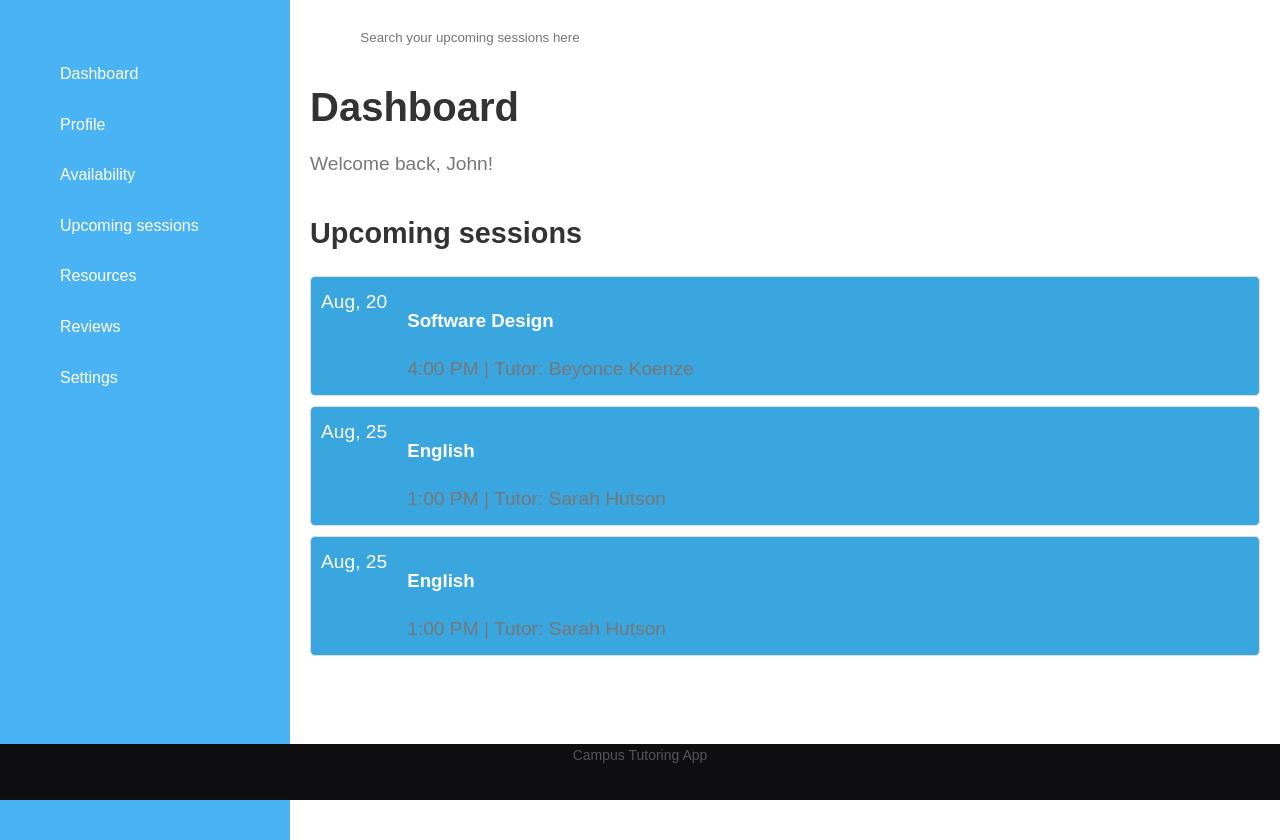
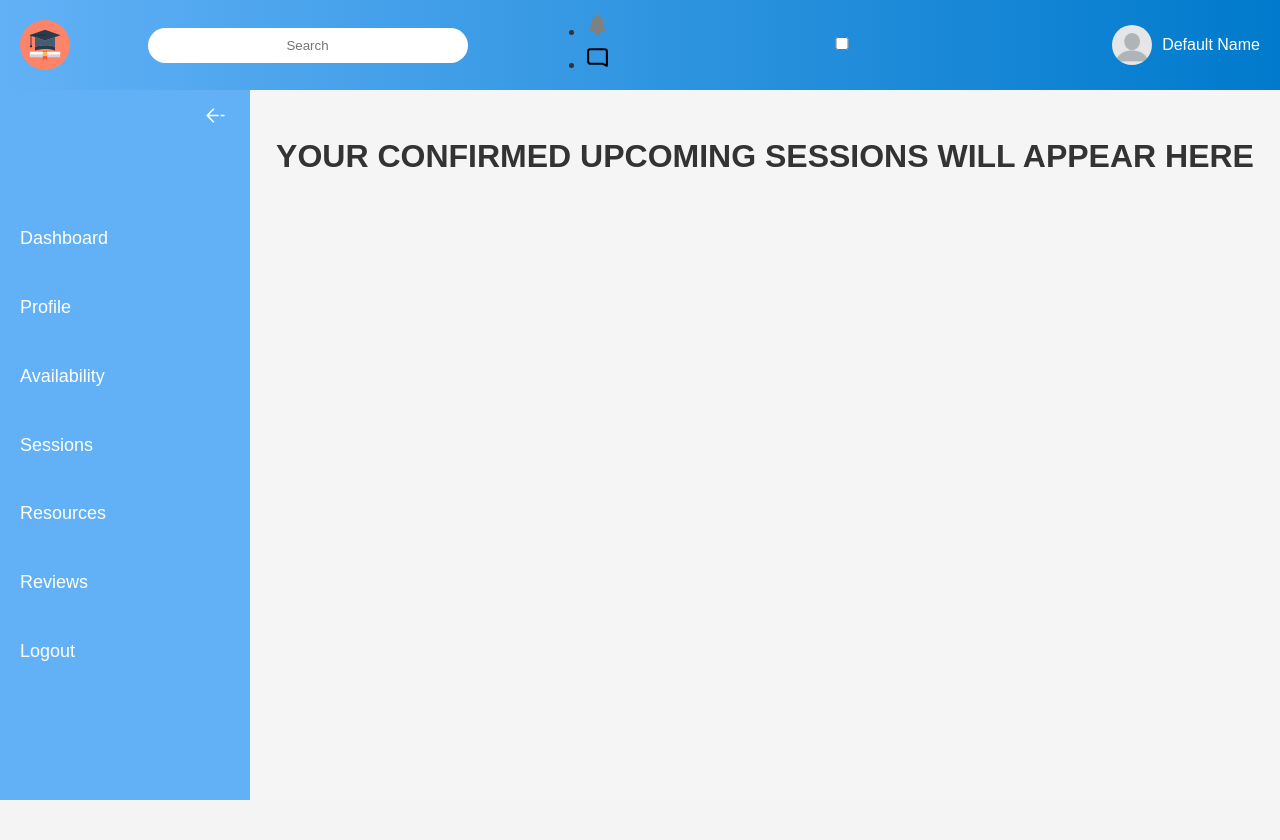
Before and after one commit to SDP-Team-6-WITS/Code_for_Team, a website: page views/tutor_dashboard.html in a window 1280 px wide. After the commit the page ends 800 px from the top, so only its background shows below. Drawn offline with Linux system fonts and the light colour scheme.

Commit message:
Changes to the tutor's dashboard view

```diff
--- a/styles.css
+++ b/styles.css
@@ -14,7 +14,6 @@ body {
     height: 100vh;
     overflow: hidden;
     transition: background-color 0.3s, color 0.3s;
-
 }
 
 body {
--- a/views/style.css
+++ b/views/style.css
@@ -10,6 +10,25 @@ body {
     display: flex;
     flex-direction: column;
     transition: background-color 0.3s color
+}
+
+.account-link {
+    display: flex;
+    flex-direction: row;
+    align-items: center;
+}
+
+.account-link img {
+    width: 40px;
+    border-radius: 50%;
+    margin-right: 10px;
+}
+
+.account-link a {
+    text-decoration: none;
+    display: flex;
+    align-items: center;
+    color: white;
 }
 
 .container {
@@ -57,6 +76,8 @@ body {
     border-radius: 8px;
     margin-bottom: 20px;
     box-shadow: 0 2px 5px rgba(0, 0, 0, 0.1);
+    border: 2px solid #39a6e0; /* Clearer border around the review card */
+    transition: transform 0.2s, box-shadow 0.2s;
 }
 
 .review-card:hover{
@@ -65,6 +86,13 @@ body {
 
 .review-card h2 {
     margin: 0 0 10px;
+    color: #333;
+}
+
+.rating-card:hover {
+    transform: scale(1.05); /* Slight zoom-in effect on hover */
+    box-shadow: 0 4px 10px rgba(0, 0, 0, 0.2); /* More prominent shadow on hover */
+    border-color: #0f0f11; /* Change border color on hover */
 }
 
 .stars {
@@ -88,73 +116,102 @@ p {
     color: #555;
 }
 
-.settings {
-    margin-top: 20px;
+.sidebar {
+    width: 250px;
+    height: calc(100vh - 90px);
+    background-color: #62b1f6;
+    position: fixed;
+    top: 90px;
+    transition: width 0.3s;
+    overflow: hidden;
+    display: flex;
+    flex-direction: column;
+    align-items: center;
+    padding-top: 20px;
+    z-index: 2;
+    box-sizing: border-box;
+    transition: background-color 0.3s;
 }
 
-.theme-switcher {
-    margin-top: 20px;
+.sidebar.collapsed {
+    width: 60px;
 }
 
-.theme-switcher label {
-    font-size: 16px;
-    margin-right: 10px;
+.sidebar ul {
+    list-style-type: none;
+    padding: 0;
+    width: 100%;
+    margin: 0;
+    flex-grow: 1;
+    display: flex;
+    flex-direction: column;
+    justify-content: center;
 }
 
-.theme-switcher select {
-    font-size: 16px;
-    padding: 5px;
+.sidebar ul li {
+    width: 100%;
+    text-align: left;
+    margin-bottom: 20px;
 }
 
-body.light-theme {
-    background-color: #f7f7f7;
-    color: #333;
+.sidebar ul li a {
+    text-decoration: none;
+    color: white;
+    font-size: 18px;
+    display: flex;
+    align-items: center;
+    padding: 10px 20px;
+    transition: background 0.3s, transform 0.3s;
 }
 
-.sidebar.light-theme {
-    background-color: #f0f0f0;
-    color: #333;
+.sidebar ul li a:hover {
+    background-color: #5098d7;
+    transform: scale(1.05);
 }
 
-.sidebar.light-theme ul li a {
-    color: #333;
+.sidebar ul li a img {
+    width: 20px;
+    height: 20px;
+    margin-right: 15px;
+    transition: margin-right 0.3s;
 }
 
-.sidebar.light-theme ul li a:hover {
-    background-color: #ddd;
+.sidebar.collapsed ul li a img {
+    margin-right: 0;
 }
 
-/* Dark Theme Styles */
-body.dark-theme {
-    background-color: #333;
-    color: #f7f7f7;
+.sidebar ul li a span {
+    flex-grow: 1;
+    transition: opacity 0.3s;
 }
 
-.sidebar.dark-theme {
-    background-color: #222;
-    color: #f7f7f7;
+.sidebar.collapsed ul li a span {
+    opacity: 0;
 }
 
-.sidebar.dark-theme ul li a {
-    color: #f7f7f7;
+.toggle-button {
+    background-color: transparent;
+    border: none;
+    color: white;
+    font-size: 24px;
+    cursor: pointer;
+    position: absolute;
+    top: 10px;
+    left: 200px;
+    border-radius: 50%;
+    width: 30px;
+    height: 30px;
+    display: flex;
+    justify-content: center;
+    align-items: center;
+    transition: transform 0.3s, left 0.3s;
+    z-index: 3;
 }
 
-.sidebar.dark-theme ul li a:hover {
-    background-color: #444;
+.sidebar.collapsed .toggle-button {
+    left: 20px;
+    transform: rotate(180deg);
 }
-
-
-
-.sidebar {
-    height: 100vh;
-    width: 250px;
-    background-color: #4ab3f4;
-    padding: 20px;
-    display: flex;
-    flex-direction: column;
-    align-items: left;
-}
-
 @media screen and (max-width: 768px) {
     .sidebar {
         transform: translateX(-100%);
@@ -163,8 +220,17 @@ body.dark-theme {
 }
 
 .main-content {
-    margin-left: 250px; /* Same as sidebar width */
-    transition: margin-left 0.3s ease-in-out;
+    margin-left: 250px; /* Match this value to the width of your sidebar */
+    margin-top: 90px;
+    padding: 20px;
+    flex-grow: 1;
+    background-color: #f5f5f5;
+    box-sizing: border-box;
+    display: flex;
+    flex-direction: column;
+    align-items: center;
+    overflow-y: auto;
+    height: calc(100vh - 90px);
 }
 
 /* Adjust main content on small screens */
@@ -228,38 +294,6 @@ body.dark-theme {
     background-color: #357ae8;
 }
 
-
-
-.sidebar .logo img {
-    width: 100px;
-    margin-bottom: 30px;
-}
-
-.sidebar nav ul {
-    list-style: none;
-    padding: 0;
-    width: 100%;
-}
-
-.sidebar nav ul li {
-    margin-bottom: 15px;
-    padding-left: 10px; /* Add padding to the left to move words inward */
-    text-align: left;   /* Ensure text is aligned to the left */
-    list-style: none;   /* Remove bullet points if not needed */
-}
-
-.sidebar nav ul li a {
-    color: white; /* Text color */
-    text-decoration: none; /* Remove underline from links */
-    display: block; /* Make the entire list item clickable */
-    padding: 5px 10px; /* Adjust padding to control spacing around text */
-    border-radius: 5px; /* Optional: adds slight rounding to the background */
-}
-
-.sidebar nav ul li a:hover {
-    background-color: #e0e0e0; /* Change background on hover */
-}
-
 .content {
     flex: 1;
     padding: 20px;
@@ -267,10 +301,18 @@ body.dark-theme {
 }
 
 .header {
+    background: linear-gradient(90deg, #62b1f6, #007acc);
     display: flex;
     justify-content: space-between;
     align-items: center;
-    margin: top 0%;;
+    padding: 0 20px;
+    width: 100%;
+    height: 90px;
+    position: fixed;
+    top: 0;
+    z-index: 2;
+    box-sizing: border-box;
+    transition: background-color 0.3s;
 }
 
 .header input {
@@ -292,27 +334,6 @@ body.dark-theme {
     height: 40px;
     border-radius: 50%;
     margin-right: 10px;
-}
-
-.dashboard {
-    margin-top: 20px;
-}
-
-.dashboard h1 {
-    font-size: 2.5em;
-    margin: 0;
-}
-
-.dashboard p {
-    font-size: 1.2em;
-    color: #777;
-    margin-top: 10px;
-}
-
-.dashboard h2 {
-    margin-top: 30px;
-    margin-bottom: 20px;
-    font-size: 1.8em;
 }
 
 .sessions {
--- a/views/tutor_dashboard.html
+++ b/views/tutor_dashboard.html
@@ -5,65 +5,52 @@
     <meta name="viewport" content="width=device-width, initial-scale=1.0">
     <title>Dashboard</title>
     <link rel="stylesheet" href="style.css">
-    <link rel="JavaScript" href="toogle.js"
+    <link rel="JavaScript" href="toogle.js">
 </head>
 
 <body>
-    <div class="container">
-        <!-- Sidebar -->
-        <aside class="sidebar">
-
-            <nav class="sidebar">
-                <ul>
-                    <li><a href="tutor_dashboard.html">Dashboard</a></li>
-                    <li><a href="profile.html">Profile</a></li>
-                    <li><a href="availability.html">Availability</a></li>
-                    <li><a href="sessions.html">Upcoming sessions</a></li>
-                    <li><a href="resources.html">Resources</a></li>
-                    <li><a href="reviews.html" id="reviews">Reviews</a></li>
-                    <li><a href="settings.html">Settings</a></li>
-                </ul>
-            </nav>
-        </aside>
-
-        <!-- Main Content -->
-        <main class="content">
-            <header class="header">
-                <input type="text" placeholder="Search your upcoming sessions here">
-            </header>
-
-            <section class="dashboard">
-                <h1>Dashboard</h1>
-                <p>Welcome back, John!</p>
-                <h2>Upcoming sessions</h2>
-                    <div class="session highlighted">
-                        <div class="date">Aug, 20</div>
-                        <div class="info">
-                            <h3>Software Design</h3>
-                            <p>4:00 PM | Tutor: Beyonce Koenze</p>
-                        </div>
-                    </div>
-                    <div class="session highlighted">
-                        <div class="date">Aug, 25</div>
-                        <div class="info">
-                            <h3>English</h3>
-                            <p>1:00 PM | Tutor: Sarah Hutson</p>
-                        </div>
-                    </div>
-                    <div class="session highlighted">
-                        <div class="date">Aug, 25</div>
-                        <div class="info">
-                            <h3>English</h3>
-                            <p>1:00 PM | Tutor: Sarah Hutson</p>
-                        </div>
-                    </div>
-                </div>
-            </section>
-
-        </main>
-        <footer class = "footer">
-            <p>Campus Tutoring App</p>
-        </footer>
+    <div class="header">
+        <img class="logo" src="../Icons/logo.svg" alt="">
+        <input class="search" type="text" placeholder="Search">
+        <ul>
+            <li><a href="#"><img src="../Icons/notifications.svg" alt="ping"></a></li>
+            <li><a href="#"><img src="../Icons/chat.svg" alt="ping"></a></li>
+        </ul>
+        <!-- Dark mode toggle switch -->
+        <div class="dark-mode-toggle">
+            <label for="dark-mode-switch" class="switch">
+                <input type="checkbox" id="dark-mode-switch">
+                <span class="slider round"></span>
+            </label>
+        </div>
+        <ul class="account-link">
+            <a href="#" id="profile-link">
+                <img id="profile-picture" src="../Icons/profile2.jpg" alt="Profile Picture">
+                <span id="profile-name">Default Name</span>
+            </a>
+        </ul>
     </div>
+    <div id="sidebar" class="sidebar">
+        <button id="toggleButton" class="toggle-button"><img src="../Icons/arrow-left-svgrepo-com.svg" alt=""></button>
+        <ul>
+            <li><a href="tutor_dashboard.html"><span>Dashboard</span></a></li>
+            <li><a href="profile.html"><span>Profile</span></a></li>
+            <li><a href="availability.html"><span>Availability</span></a></li>
+            <li><a href="sessions.html"><span>Sessions</span></a></li>
+            <li><a href="resources.html"><span>Resources</span></a></li>
+            <li><a href="reviews.html" id="reviews"><span>Reviews</span></a></li>
+            <li><a href="#" onclick="handleLogout()"><span>Logout</span></a></li>
+        </ul>
+    </div>
+    <div id = "content" class="main-content">
+        <h1>YOUR CONFIRMED UPCOMING SESSIONS WILL APPEAR HERE</h1>
+    </div>
+    <script>
+        function handleLogout() {
+            localStorage.removeItem('token');
+            localStorage.removeItem('userId');
+            window.location.href = '../login.html';
+        }
+    </script>
 </body>
 </html>
```
Also changed, not shown: views/availability.html (+38 -28 lines), views/profile.html (+39 -28 lines), views/resources.html (+39 -69 lines), views/reviews.html (+34 -32 lines), views/sessions.html (+32 -40 lines).
